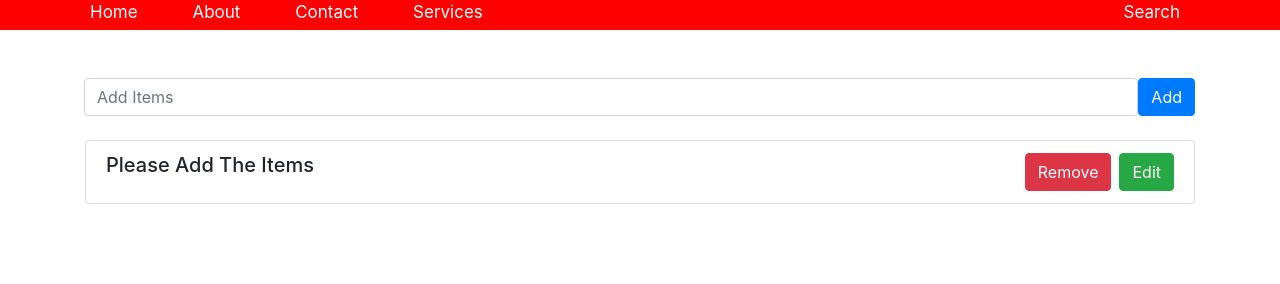
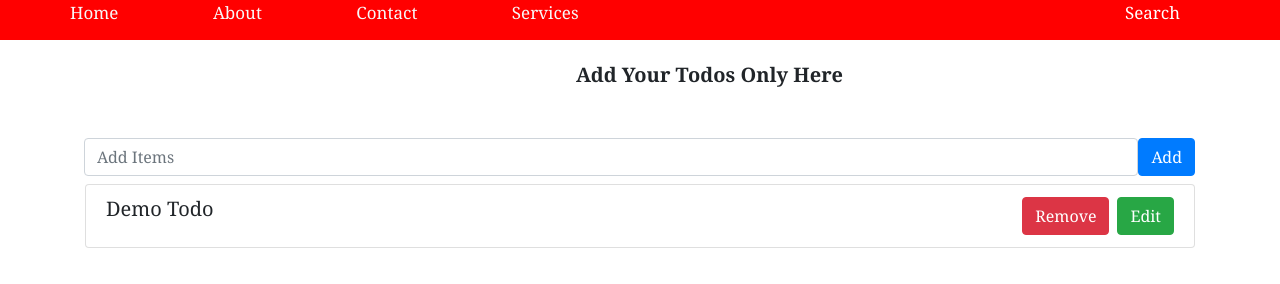
Before and after one commit to GUJJU03/To_Do_List, a plain HTML site: page index.html in a window 1280 px wide. Drawn offline with nearby package versions, Linux system fonts and the light colour scheme.

Commit message:
some changes

```diff
--- a/List.js
+++ b/List.js
@@ -3,14 +3,14 @@ addBtn.addEventListener("click", AddItems);
 
 const inputBox = document.getElementById("input-box");
 
-inputBox.addEventListener("keypress", function(event) {
+inputBox.addEventListener("keypress", function (event) {
     if (event.key === 'Enter') {
         AddItems();
     }
 });
 
 const ParentUi = document.getElementById("Parent");
-ParentUi.addEventListener("click", function(event) {
+ParentUi.addEventListener("click", function (event) {
     let target = event.target;
     if (target.classList.contains("btn-danger")) {
         RemoveItem(target.parentElement);
--- /dev/null
+++ b/index.css
@@ -0,0 +1,64 @@
+* {
+    padding: 0;
+    margin: 0;
+    font-family: Georgia, 'Times New Roman', Times, serif;
+}
+
+h4 {
+    display: flex;
+    justify-content: center;
+}
+
+.Container {
+    background-color: #0069d9;
+    /* height: 50px; */
+    /* padding: 10px; */
+    font-size: 17px;
+}
+
+#a {
+    padding: 20px;
+    margin-top: 20px;
+    margin-left: 50px;
+    color: rgb(248, 248, 248);
+    cursor: pointer;
+}
+
+#SearchBTN {
+    color: white;
+    float: right;
+    margin-right: 50px;
+}
+
+@keyframes example {
+    0% {
+        background-color: red;
+    }
+
+    25% {
+        background-color: rgb(93, 93, 5);
+    }
+
+    50% {
+        background-color: blue;
+    }
+
+    100% {
+        background-color: green;
+    }
+}
+
+nav {
+    height: 40px;
+}
+
+nav:hover {
+    animation: example 1s infinite alternate-reverse;
+    cursor: pointer;
+}
+
+.first_div {
+    margin: 20px 0 0 45%;
+    font-size: 20px;
+    font-weight: bolder;
+}
--- a/index.html
+++ b/index.html
@@ -1,63 +1,14 @@
 <!DOCTYPE html>
 <html lang="en">
-
 <head>
-    <meta charset="UTF-8">
-    <meta name="viewport" content="width=device-width, initial-scale=1.0">
+  <meta charset="UTF-8" />
+  <meta name="viewport" content="width=device-width, initial-scale=1.0" />
   <title>TO DO LIST | JS EXERCISE</title>
   <link rel="stylesheet" href="https://cdn.jsdelivr.net/npm/bootstrap@4.4.1/dist/css/bootstrap.min.css"
-        integrity="sha384-Vkoo8x4CGsO3+Hhxv8T/Q5PaXtkKtu6ug5TOeNV6gBiFeWPGFN9MuhOf23Q9Ifjh" crossorigin="anonymous">
+    integrity="sha384-Vkoo8x4CGsO3+Hhxv8T/Q5PaXtkKtu6ug5TOeNV6gBiFeWPGFN9MuhOf23Q9Ifjh" crossorigin="anonymous" />
+    <link rel="stylesheet" href="index.css">
 </head>
-<style>
-    h4 {
-        display: flex;
-        justify-content: center;
-    }
-
-    .Container{
-        background-color: #0069d9;
-        /* height: 50px; */
-        /* padding: 10px; */
-        font-size: 17px;
-
-    }
-    #ul{
-    }
-    #a{
-        margin-top: 20px;
-        margin-left: 50px;
-        color: white;
-        cursor: pointer;
-    }
-    #SearchBTN{
-
-        color: white;
-        float:right;
-        margin-right: 50px;
-    }
-
-@keyframes example {
-  0%   {background-color: red;}
-  25%  {background-color: rgb(93, 93, 5);}
-  50%  {background-color: blue;}
-  100% {background-color: green;}
-}
-
-nav {
-  height: 30px;
-
-
-}
-
-nav:hover {
-  animation: example 1s infinite alternate-reverse;
-  cursor: pointer;
-}
-
-</style>
-
 <body>
-    <header>
     <div class="Container">
       <nav id="NavMain">
         <ul id="ul">
@@ -69,31 +20,32 @@ nav:hover {
         </ul>
       </nav>
     </div>
-        </header>
 
-    <main>
+    <div class="first_div">Add Your Todos Only Here</div>
+
     <div class="container mt-5">
       <div class="input-group-append">
-                <input type="text" class="form-control" id="input-box" placeholder="Add Items" width="auto">
-                <button id="btn" class="btn btn-primary" type="button" id="button-addon2">Add</button>
-            </div>
-
-            <div class="input-group mb-3">
+        <input type="text" class="form-control" id="input-box" placeholder="Add Items" width="auto" />
+        <button id="btn" class="btn btn-primary" type="button" id="button-addon2">
+          Add
+        </button>
       </div>
 
       <ul class="list-group" id="Parent">
-
-                <li class="list-group-item d-flex justify-content-between mt-2 ">
-                    <h5 class="flex-grow-1">Please Add The Items </h5>
-                    <button class="btn btn-danger mr-2" onclick="RemoveItem(this)">Remove</button>
-                    <button class="btn btn-success" onclick="EditItem(this)">Edit</button>
+        <li class="list-group-item d-flex justify-content-between mt-2">
+          <h5 class="flex-grow-1">Demo Todo</h5>
+          <button class="btn btn-danger mr-2" onclick="RemoveItem(this)">
+            Remove
+          </button>
+          <button class="btn btn-success" onclick="EditItem(this)">
+            Edit
+          </button>
         </li>
-
       </ul>
     </div>
   </main>
 
+</body>
 <script src="List.js"></script>
-</body>
 
 </html>
```
Lines whose indentation alone changed are shown as unchanged.
